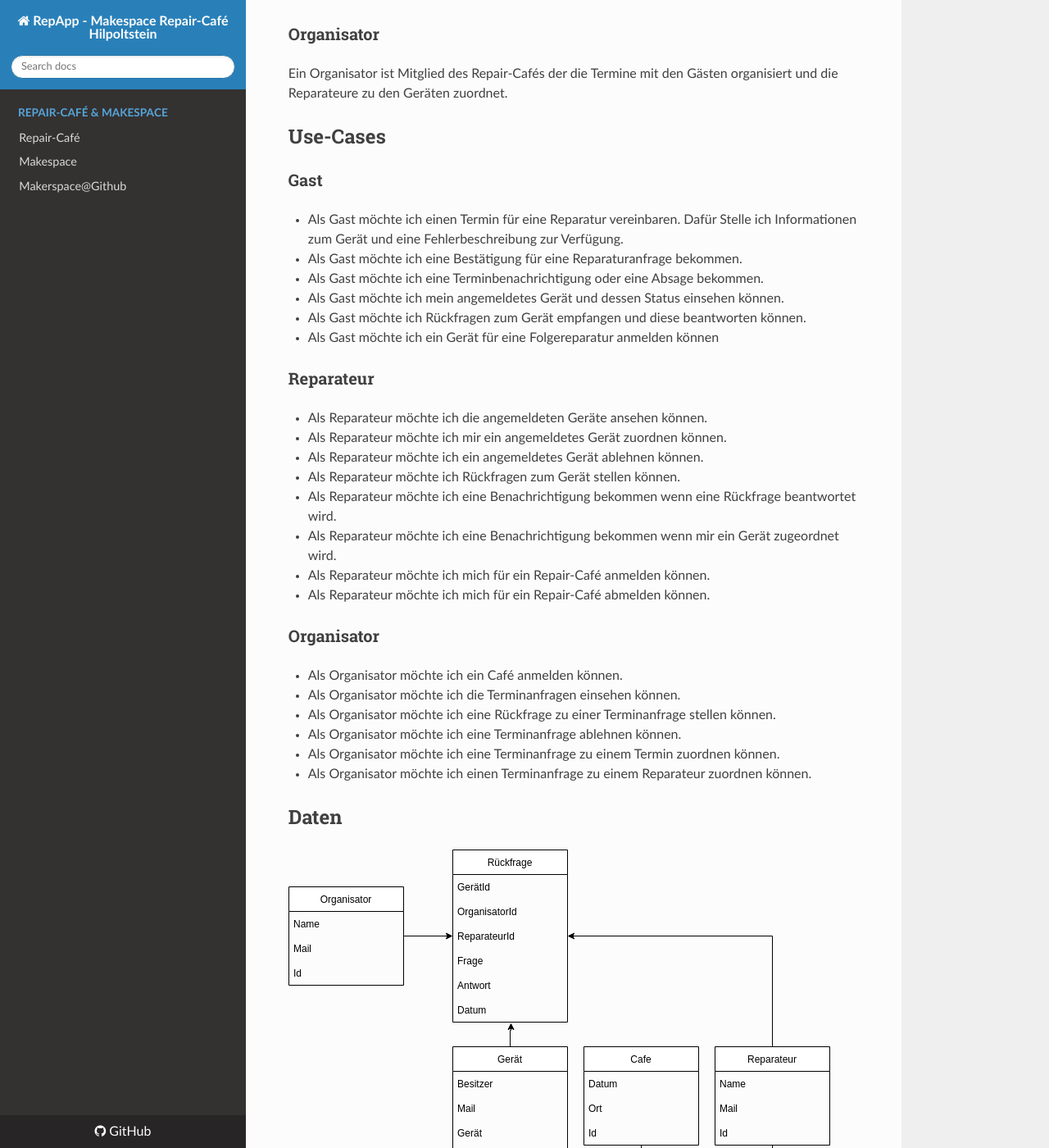
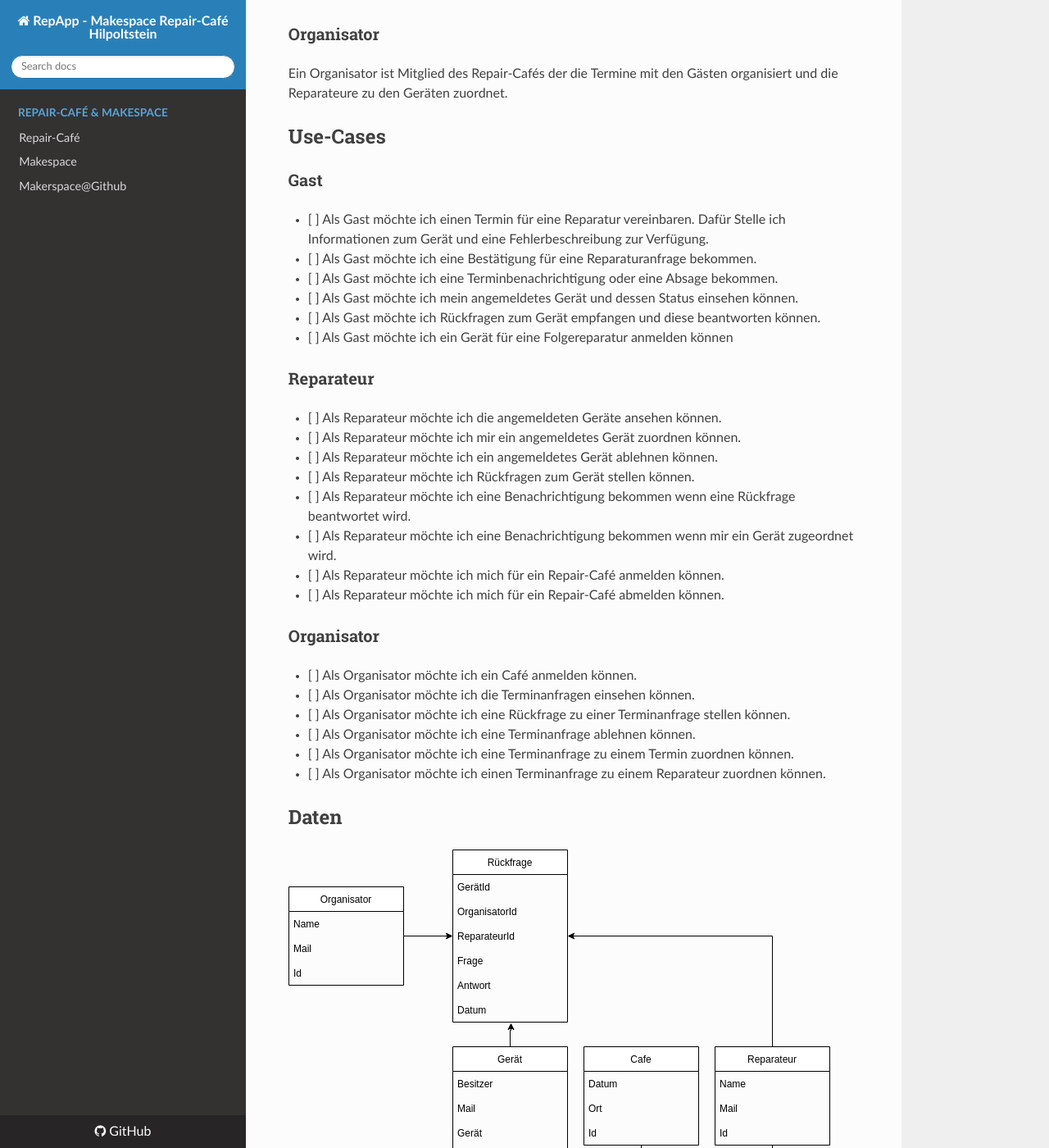
Before and after one commit to makes-hacks-hip/RepApp, an MkDocs documentation site: the page built from docs/index.md, in a window 1280 px wide and 1400 px high, scrolled down 456 px. Shown: the whole window at 82% size. Built offline with MkDocs 1.6.1, drawn with Linux system fonts in a browser that asks for light colours; nearby versions of some CDN libraries; some of the changed text lies outside the part shown.

```diff
--- a/docs/index.md
+++ b/docs/index.md
@@ -20,32 +20,32 @@
 
 ### Gast
 
-- Als Gast möchte ich einen Termin für eine Reparatur vereinbaren. Dafür Stelle ich Informationen zum Gerät und eine Fehlerbeschreibung zur Verfügung.
-- Als Gast möchte ich eine Bestätigung für eine Reparaturanfrage bekommen.
-- Als Gast möchte ich eine Terminbenachrichtigung oder eine Absage bekommen.
-- Als Gast möchte ich mein angemeldetes Gerät und dessen Status einsehen können.
-- Als Gast möchte ich Rückfragen zum Gerät empfangen und diese beantworten können.
-- Als Gast möchte ich ein Gerät für eine Folgereparatur anmelden können
+- [ ] Als Gast möchte ich einen Termin für eine Reparatur vereinbaren. Dafür Stelle ich Informationen zum Gerät und eine Fehlerbeschreibung zur Verfügung.
+- [ ] Als Gast möchte ich eine Bestätigung für eine Reparaturanfrage bekommen.
+- [ ] Als Gast möchte ich eine Terminbenachrichtigung oder eine Absage bekommen.
+- [ ] Als Gast möchte ich mein angemeldetes Gerät und dessen Status einsehen können.
+- [ ] Als Gast möchte ich Rückfragen zum Gerät empfangen und diese beantworten können.
+- [ ] Als Gast möchte ich ein Gerät für eine Folgereparatur anmelden können
 
 ### Reparateur
 
-- Als Reparateur möchte ich die angemeldeten Geräte ansehen können.
-- Als Reparateur möchte ich mir ein angemeldetes Gerät zuordnen können.
-- Als Reparateur möchte ich ein angemeldetes Gerät ablehnen können.
-- Als Reparateur möchte ich Rückfragen zum Gerät stellen können.
-- Als Reparateur möchte ich eine Benachrichtigung bekommen wenn eine Rückfrage beantwortet wird.
-- Als Reparateur möchte ich eine Benachrichtigung bekommen wenn mir ein Gerät zugeordnet wird.
-- Als Reparateur möchte ich mich für ein Repair-Café anmelden können.
-- Als Reparateur möchte ich mich für ein Repair-Café abmelden können.
+- [ ] Als Reparateur möchte ich die angemeldeten Geräte ansehen können.
+- [ ] Als Reparateur möchte ich mir ein angemeldetes Gerät zuordnen können.
+- [ ] Als Reparateur möchte ich ein angemeldetes Gerät ablehnen können.
+- [ ] Als Reparateur möchte ich Rückfragen zum Gerät stellen können.
+- [ ] Als Reparateur möchte ich eine Benachrichtigung bekommen wenn eine Rückfrage beantwortet wird.
+- [ ] Als Reparateur möchte ich eine Benachrichtigung bekommen wenn mir ein Gerät zugeordnet wird.
+- [ ] Als Reparateur möchte ich mich für ein Repair-Café anmelden können.
+- [ ] Als Reparateur möchte ich mich für ein Repair-Café abmelden können.
 
 ### Organisator
 
-- Als Organisator möchte ich ein Café anmelden können.
-- Als Organisator möchte ich die Terminanfragen einsehen können.
-- Als Organisator möchte ich eine Rückfrage zu einer Terminanfrage stellen können.
-- Als Organisator möchte ich eine Terminanfrage ablehnen können.
-- Als Organisator möchte ich eine Terminanfrage zu einem Termin zuordnen können.
-- Als Organisator möchte ich einen Terminanfrage zu einem Reparateur zuordnen können.
+- [ ] Als Organisator möchte ich ein Café anmelden können.
+- [ ] Als Organisator möchte ich die Terminanfragen einsehen können.
+- [ ] Als Organisator möchte ich eine Rückfrage zu einer Terminanfrage stellen können.
+- [ ] Als Organisator möchte ich eine Terminanfrage ablehnen können.
+- [ ] Als Organisator möchte ich eine Terminanfrage zu einem Termin zuordnen können.
+- [ ] Als Organisator möchte ich einen Terminanfrage zu einem Reparateur zuordnen können.
 
 ## Daten
 
```
Also changed, not shown: other parts of docs/index.md (+2 -0 lines), 3 other files.
